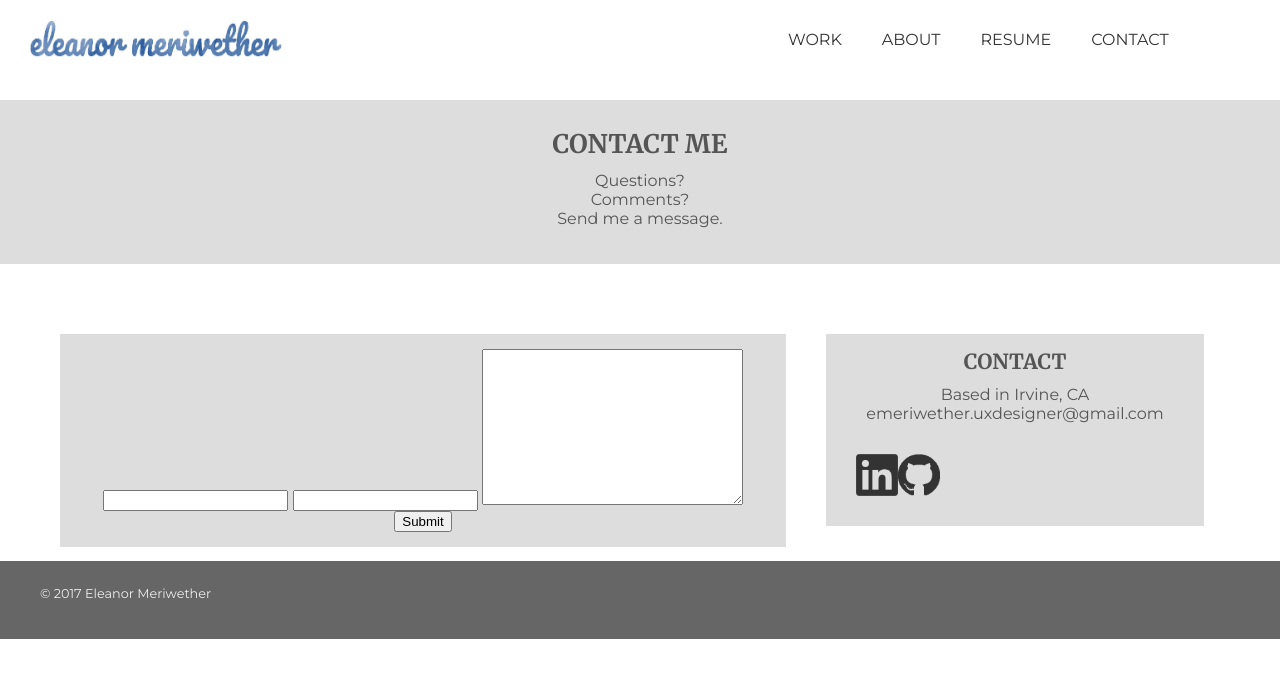
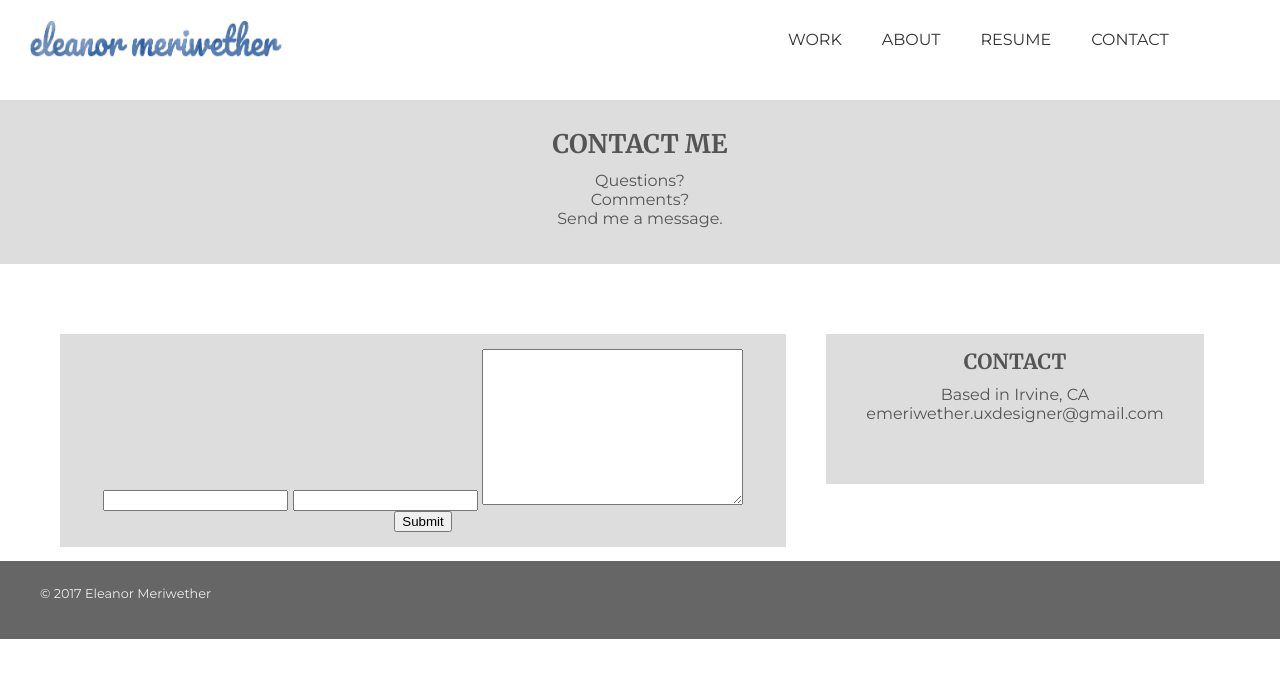
Before and after one commit to emeriwether/emeriwether.github.io, a Jekyll site: the page built from contact.html, in a window 1280 px wide. Shown: the top 678 px of the page. Built offline with Jekyll 4.4.1, drawn with Linux system fonts in a browser that asks for light colours; nearby versions of some CDN libraries.

Commit message:
adjust spacing for contact page

```diff
--- a/css/styles.css
+++ b/css/styles.css
@@ -142,8 +142,9 @@
 section.contactInfo { margin-top: 60px; text-align: center; }
 section.contactInfo div { background-color: #ddd; width: 30%; float: left; padding: 15px 15px; }
 section.contactInfo div:nth-child(1) { width: 60%; }
-section.contactInfo div div img { width: 40%; float: left; left: 40%; }
 section.contactInfo div:nth-child(2) { margin-left: 40px; }
+section.contactInfo div > div { left: 40%; }
+section.contactInfo div div img { width: 0%; float: left;}
 
 /*
 -----------
```
